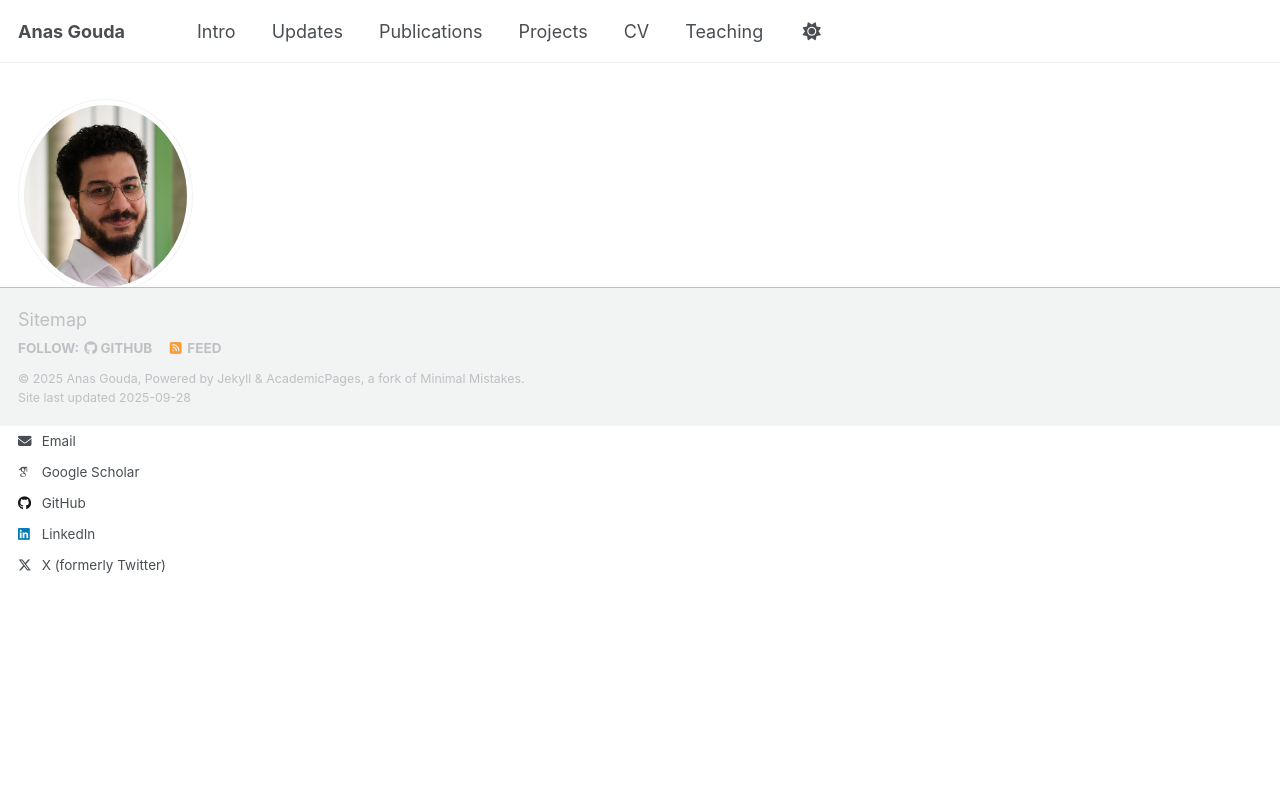
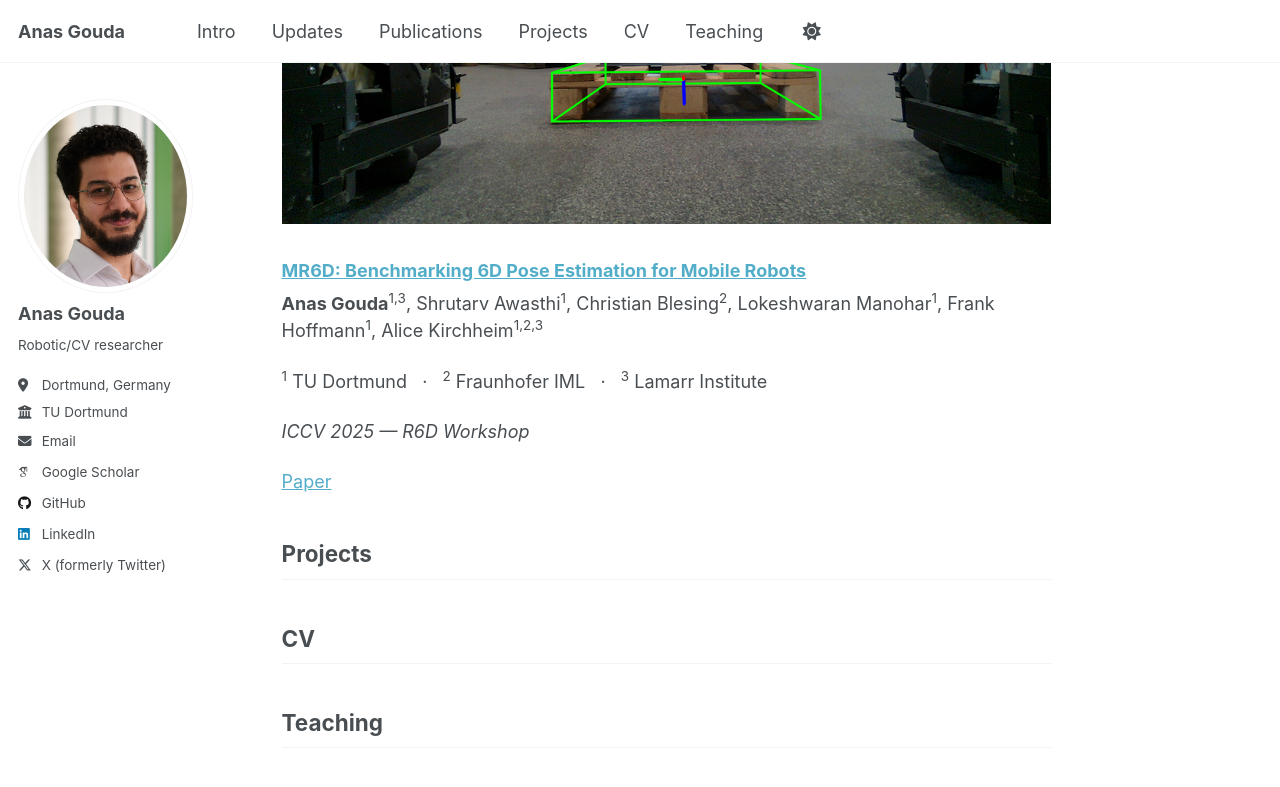
Before and after one commit to AnasIbrahim/anasibrahim.github.io, a Jekyll site: the page built from _pages/about.md, in a window 1280 px wide and 900 px high, scrolled down 785 px. Shown: the top 787 px of the window. Built offline with Jekyll 4.4.1, drawn with Linux system fonts in a browser that asks for light colours; some web fonts are replaced; a script that is not in the unit is left out.

Commit message:
add a paper

```diff
--- a/_pages/about.md
+++ b/_pages/about.md
@@ -25,6 +25,38 @@
 
 ## Publications {#publications}
 
+<section class="publications">
+<div class="pub-item">
+  <div class="pub-thumb">
+    <img src="/images_content/MR6D.png" alt="MR6D teaser image" loading="lazy">
+  </div>
+  <div class="pub-meta">
+    <h3 class="pub-title">
+      <a href="https://arxiv.org/abs/2508.13775" target="_blank" rel="noopener">
+        MR6D: Benchmarking 6D Pose Estimation for Mobile Robots
+      </a>
+    </h3>
+    <p class="pub-authors">
+      <strong>Anas Gouda</strong><sup>1,3</sup>, Shrutarv Awasthi<sup>1</sup>,
+      Christian Blesing<sup>2</sup>, Lokeshwaran Manohar<sup>1</sup>,
+      Frank Hoffmann<sup>1</sup>, Alice Kirchheim<sup>1,2,3</sup>
+    </p>
+    <p class="pub-affiliations">
+      <sup>1</sup> TU Dortmund &nbsp; · &nbsp;
+      <sup>2</sup> Fraunhofer IML &nbsp; · &nbsp;
+      <sup>3</sup> Lamarr Institute
+    </p>
+    <p class="pub-venue"><em>ICCV 2025 — R6D Workshop</em></p>
+    <p class="pub-links">
+      <a href="https://arxiv.org/abs/2508.13775">Paper</a>
+    </p>
+  </div>
+</div>
+
+
+  <!-- Repeat more .pub-item blocks for other papers -->
+</section>
+
 ## Projects {#projects}
 
 ## CV {#cv}
```
Also changed, not shown: images_content/MR6D.png (added).
